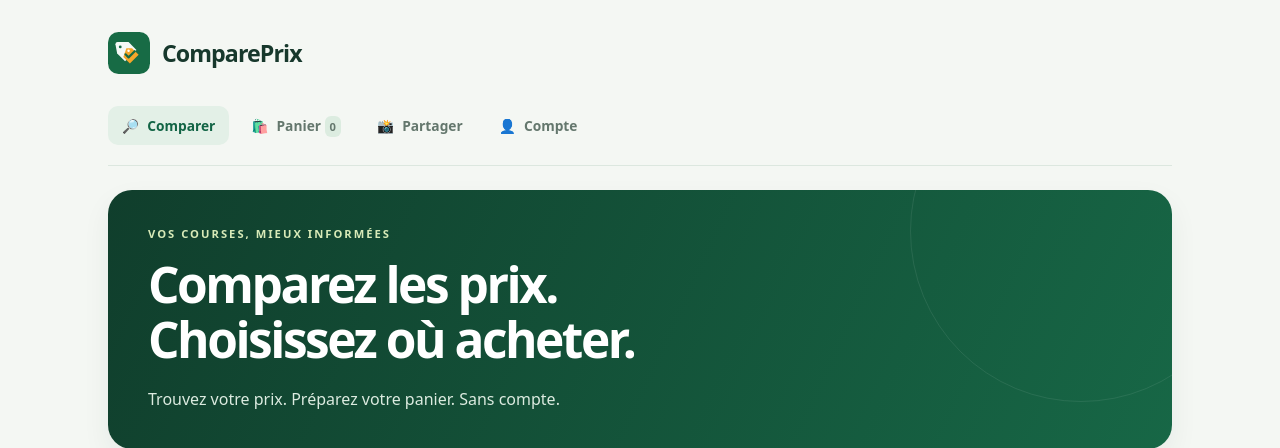
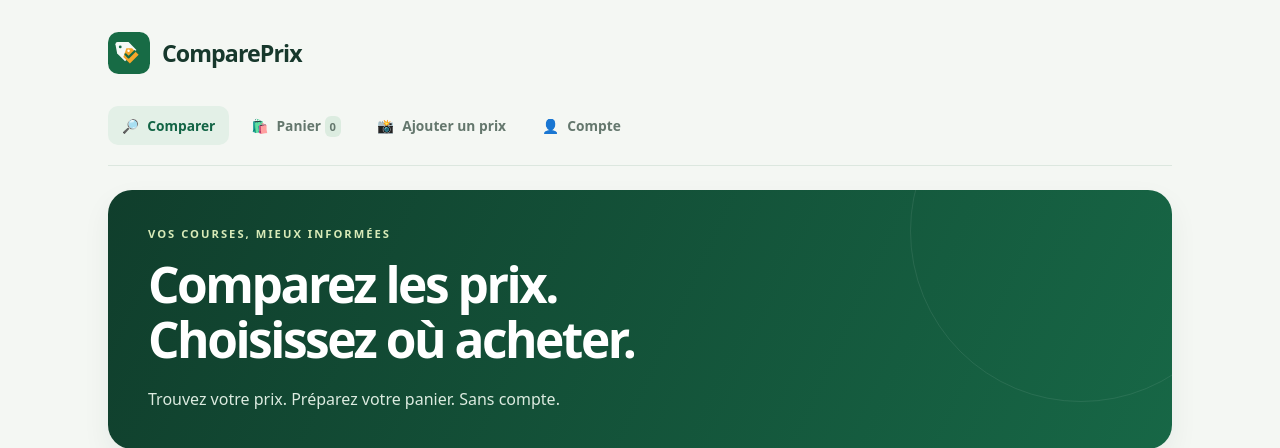
Before and after one commit to patrickeudess/compareprix, a Flask app: page / in a window 1280 px wide. Shown: the top 448 px of the page. Run offline with Flask 3, Linux system fonts and the light colour scheme; data that the repository does not hold is empty; some libraries are stand-ins or nearby versions.

Commit message:
Clarify adding prices and account benefits

```diff
--- a/templates/index.html
+++ b/templates/index.html
@@ -12,7 +12,7 @@
 <body data-prices="/api/articles">
 <main>
 <header><img src="./static/compareprix-mark.svg" alt=""><h1>ComparePrix</h1></header>
-<nav class="page-nav" aria-label="Navigation principale"><a href="./" aria-current="page"><span aria-hidden="true">🔎</span><span>Comparer</span></a><a href="./panier.html"><span aria-hidden="true">🛍️</span><span>Panier <b id="basketNavCount">0</b></span></a><a href="./contribuer.html"><span aria-hidden="true">📸</span><span>Partager</span></a><a href="./compte.html"><span aria-hidden="true">👤</span><span>Compte</span></a></nav>
+<nav class="page-nav" aria-label="Navigation principale"><a href="./" aria-current="page"><span aria-hidden="true">🔎</span><span>Comparer</span></a><a href="./panier.html"><span aria-hidden="true">🛍️</span><span>Panier <b id="basketNavCount">0</b></span></a><a href="./contribuer.html"><span aria-hidden="true">📸</span><span>Ajouter un prix</span></a><a href="./compte.html"><span aria-hidden="true">👤</span><span>Compte</span></a></nav>
 <div class="welcome"><p class="eyebrow">Vos courses, mieux informées</p><h2>Comparez les prix.<br>Choisissez où acheter.</h2><p>Trouvez votre prix. Préparez votre panier. Sans compte.</p></div>
 <section class="search-panel" aria-label="Recherche de prix">
 <form id="searchForm"><label for="searchInput">Quel produit cherchez-vous ?</label><div class="search-form"><input id="searchInput" type="search" maxlength="200" placeholder="Ex. riz, huile, lait" required><button class="search-btn" type="submit">Comparer</button></div></form>
```
